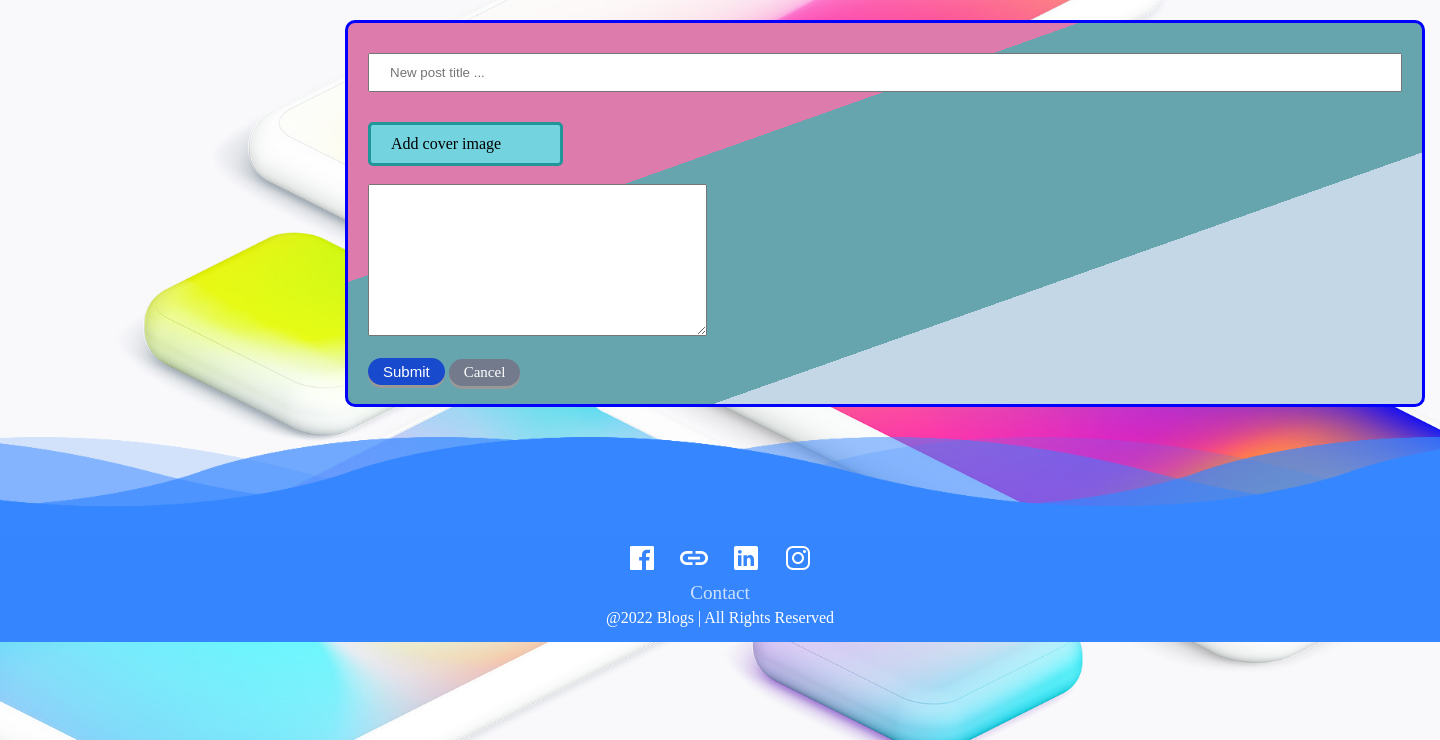
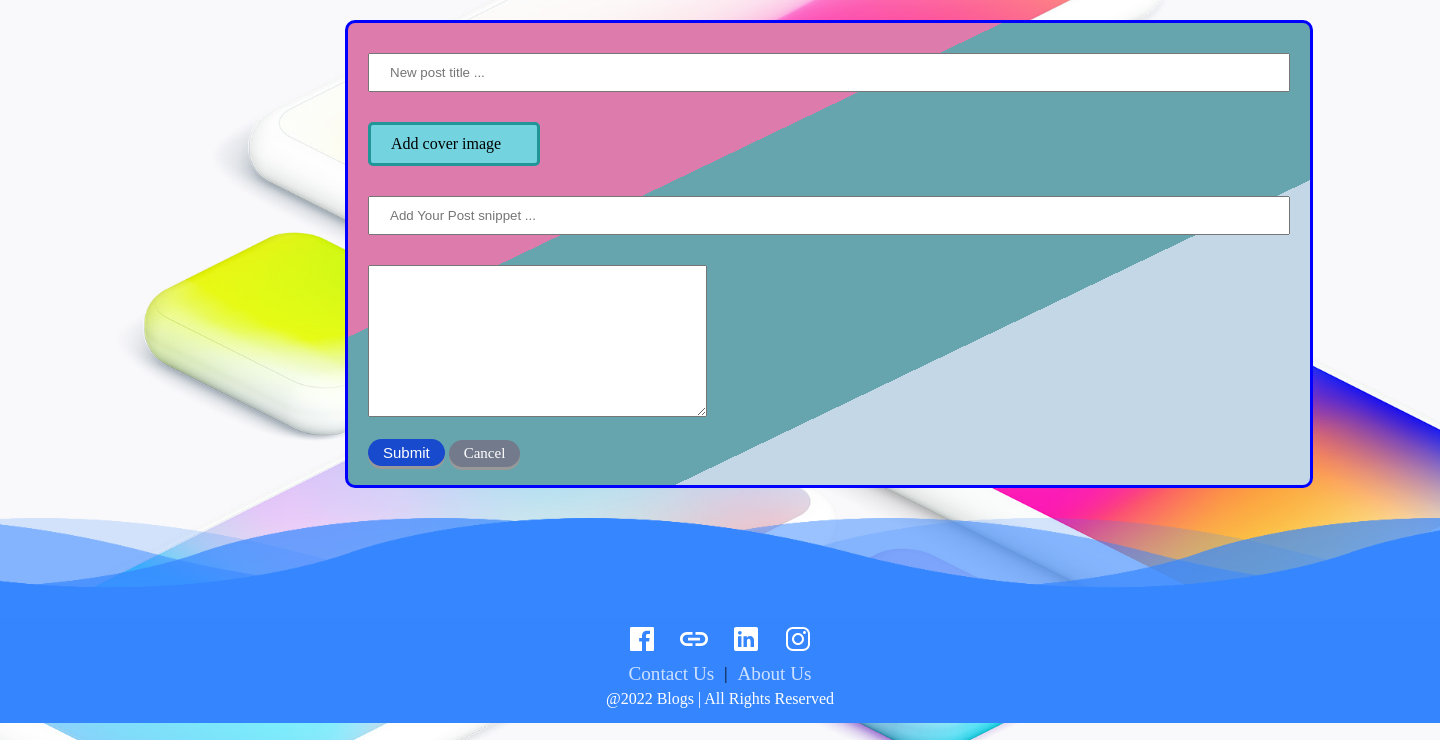
Before and after one commit to pm-2001/Content_Management_System, a Django app: page /posts/ in a window 1440 px wide. Shown: the part 60-800 px from the top of the page. Run offline with Django 4.2, Linux system fonts and the light colour scheme; a user stored in the database is signed in; data comes from the database, SQL or seed files in the repository; both versions use the stored data as it was after the commit; parts of the project's set-up code (start-up, migrations or seed data) failed here and were passed over; some libraries are stand-ins or nearby versions.

Commit message:
added snippet for blog post

```diff
--- a/task/blog/forms.py
+++ b/task/blog/forms.py
@@ -19,7 +19,7 @@ class CreateUserForm(UserCreationForm):
 class ImageForm(forms.ModelForm):
     class Meta:
         model=Post
-        fields =['title','username','body','image']
+        fields =['title','username','body','image','snippet']
         template_name='post.html'
         # fields = ('title',)
 
--- a/task/blog/models.py
+++ b/task/blog/models.py
@@ -21,12 +21,14 @@ class Contact(models.Model):
        return self.name
 
 class Post(models.Model):
-    title = models.CharField(max_length=50,null=True)
+    title = models.CharField(max_length=100,null=True)
     username = models.ForeignKey(User,on_delete=models.CASCADE,null=True)
     body = RichTextUploadingField(blank=True,null=True)
     date = models.DateTimeField(auto_now_add=True)
     image = models.ImageField(upload_to = "images/",null=True,blank=True,default='images/default.png')
+    snippet = models.CharField(max_length=255,default='Click Link Above To Read Blog Post...')
     likes = models.ManyToManyField(User,related_name='blog_post')
+
 
     class Meta:
         ordering=['-date']
--- a/task/blog/templates/base.html
+++ b/task/blog/templates/base.html
@@ -54,7 +54,8 @@
             <li><a href="#"><ion-icon name="logo-instagram"></ion-icon></a></li>
         </ul>
         <ul class="menu">
-            <li><a href="/contact">Contact</a></li>
+            <li><a href="/contact">Contact Us</a></li>|<li><a href="/about">About Us</a></li>
+
         </ul>
         <p>@2022 Blogs | All Rights Reserved</p>
     </footer>
--- a/task/blog/templates/posts.html
+++ b/task/blog/templates/posts.html
@@ -3,11 +3,12 @@
 {% block body %}
 <style>
   .container {
+    align-items: center;
     margin: 20px 345px;
     border-style: solid;
     border-color: blue;
     border-radius: 10px;
-    width: 135vh;
+    width: 121vh;
 
     background:linear-gradient(to left top, #c4d7e6 0, #c4d7e6 33%, #66a5ad 33%, #66a5ad 66%, #dc7bac 66%, #dc7bac 100%);
   }
@@ -136,7 +137,9 @@
       </div>
       <span><input type="file" id="myfile" name="image"></span>
     </label>
-    <br>
+    <div class="form-group">
+      <input type="snippet" class="form-control" name="snippet" id="snippet" placeholder="Add Your Post snippet ...">
+    </div>
     <div class="content">
       {{form.body}}
       <br>
```
Also changed, not shown: task/blog/templates/edit_profile.html (added, +7 -0 lines), task/blog/templates/index.html (+4 -3 lines), task/blog/templates/myblogs.html (+7 -1 lines), task/blog/migrations/0025_post_snippet_alter_post_title.py (added), task/db.sqlite3, task/media/images/3_Dwcqm3P.jpg (added), task/media/images/6_lvCCPOw.png (added), task/media/uploads/ /2022/07/29/tree-736885__480.jpg (added).
